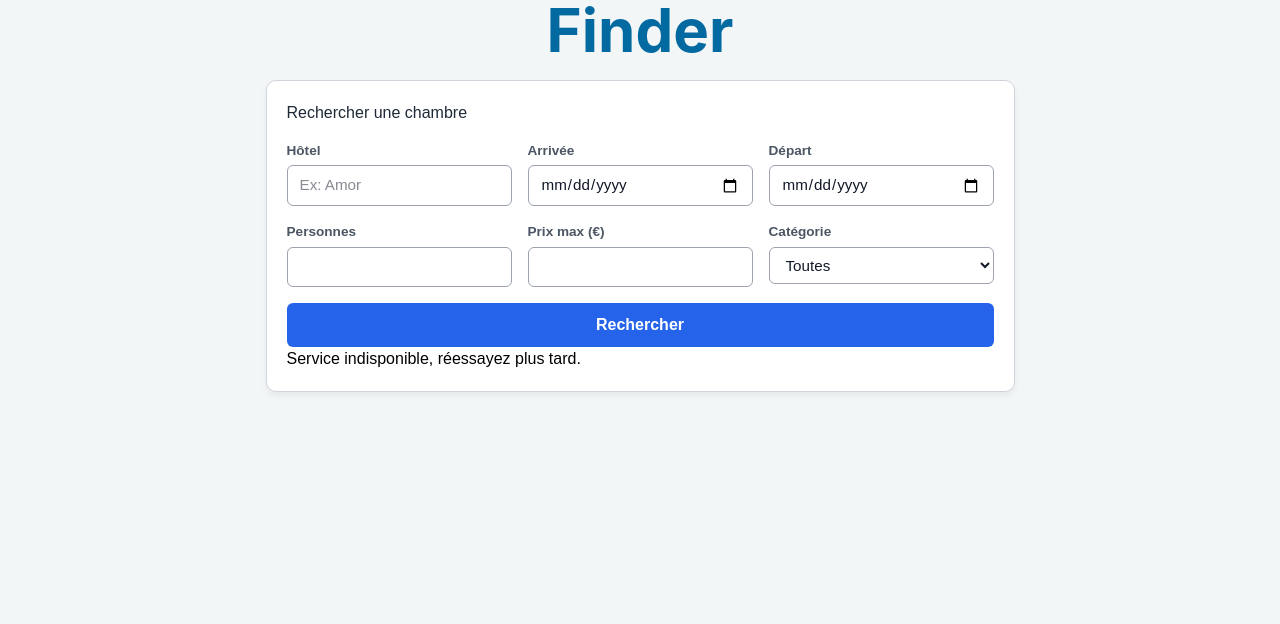
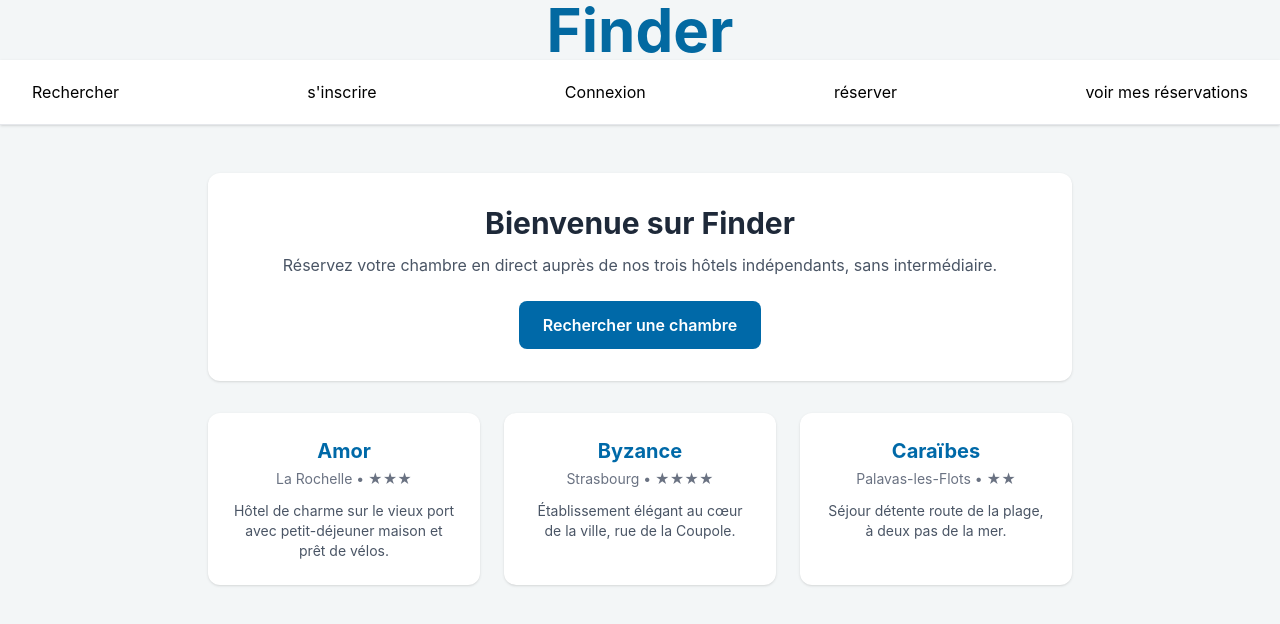
Before and after one commit to Noah22550/Finder, a React (Vite) app in the folder Finder/Front/: page / in a window 1280 px wide. Shown: the top 624 px of the page. Built offline with nearby package versions, Linux system fonts and the light colour scheme; no server answers.

Commit message:
faire la Q3 et l'etape 4

```diff
--- a/Finder/Front/package.json
+++ b/Finder/Front/package.json
@@ -13,7 +13,8 @@
     "@picocss/pico": "^2.1.1",
     "@tailwindcss/vite": "^4.3.4",
     "react": "^19.2.8",
-    "react-dom": "^19.2.8"
+    "react-dom": "^19.2.8",
+    "react-router-dom": "^7.18.5"
   },
   "devDependencies": {
     "@eslint/js": "^10.0.1",
--- a/Finder/Front/src/App.jsx
+++ b/Finder/Front/src/App.jsx
@@ -1,25 +1,38 @@
-
 import Recherche from './pages/recherche';
-import FicheChambre from './composants/FicheChambre';
-import ListeChambres from './composants/ListeChambres';
-//import '@picocss/pico/css/pico.min.css';
-import { useState } from 'react';
-
-const hotel = {
-  id: 1,
-  nom: "Amor",
-  adresse: "14 quai des Pêcheurs",
-  codePostal: "17000",
-  ville: "La Rochelle",
-  description: "Hôtel de charme sur le vieux port offrant une vue imprenable sur les tours."
-};
+import Inscription from './pages/inscription';
+import Connexion from './pages/connexion';
+import Reserver from './pages/reserver'
+import Mesreservations from './pages/mes-reservations'
+import Accueil from './pages/accueil'
+import { BrowserRouter, Routes, Route, Link } from 'react-router-dom';
 export default function App() {
   return (
     <div>
+      <BrowserRouter>
       <div className="flex flex-col items-center">
         <h1 className="text-6xl font-bold text-finder-primary">Finder</h1>
-        <Recherche />
       </div>
+        <nav className="bg-white border-b border-gray-200 shadow-sm">
+          <div className="max-w-7xl mx-auto px-4 sm:px-6 lg:px-8">
+            <div className="flex justify-between h-16 items-center">
+              <Link to="/recherche">Rechercher</Link>
+              <Link to="/inscription">s'inscrire</Link>
+              <Link to="/connexion">Connexion</Link>
+              <Link to="/Reserver">réserver</Link>
+              <Link to="/mes-reservations">voir mes réservations</Link>
+            </div>
+          </div>
+        </nav>
+        <Routes>
+          <Route path="/recherche" element={<Recherche />} />
+          <Route path="/inscription" element={<Inscription />} />
+          <Route path="/connexion" element={<Connexion />} />
+          <Route path="/reserver" element={<Reserver />} />
+          <Route path="/mes-reservations" element={<Mesreservations />} />
+          <Route path="*" element={<Accueil />} />
+        </Routes>
+      </BrowserRouter>
+
     </div>
   );
 }
--- /dev/null
+++ b/Finder/Front/src/auth.js
@@ -0,0 +1,4 @@
+let jetonCourant = null;
+
+export const jeton = () => jetonCourant;
+export const setJeton = (t) => { jetonCourant = t; };
--- /dev/null
+++ b/Finder/Front/src/pages/accueil.jsx
@@ -0,0 +1,50 @@
+import { Link } from 'react-router-dom';
+
+export default function Accueil() {
+  return (
+    <div className="max-w-4xl mx-auto px-4 py-12">
+      {/* Bloc de bienvenue assorti à la barre blanche */}
+      <div className="bg-white rounded-xl shadow-sm p-8 text-center">
+        <h2 className="text-3xl font-bold text-gray-800 mb-3">
+          Bienvenue sur Finder
+        </h2>
+        <p className="text-gray-600 mb-6">
+          Réservez votre chambre en direct auprès de nos trois hôtels indépendants, sans intermédiaire.
+        </p>
+        <Link
+          to="/recherche"
+          className="inline-block bg-sky-700 hover:bg-sky-800 text-white font-semibold px-6 py-3 rounded-lg transition"
+        >
+          Rechercher une chambre
+        </Link>
+      </div>
+
+      {/* Aperçu rapide des 3 hôtels du groupement */}
+      <div className="grid grid-cols-1 md:grid-cols-3 gap-6 mt-8">
+        <div className="bg-white rounded-xl shadow-sm p-6 text-center">
+          <h3 className="text-xl font-bold text-sky-700 mb-1">Amor</h3>
+          <p className="text-sm text-gray-500 mb-3">La Rochelle • ★★★</p>
+          <p className="text-gray-600 text-sm">
+            Hôtel de charme sur le vieux port avec petit-déjeuner maison et prêt de vélos.
+          </p>
+        </div>
+
+        <div className="bg-white rounded-xl shadow-sm p-6 text-center">
+          <h3 className="text-xl font-bold text-sky-700 mb-1">Byzance</h3>
+          <p className="text-sm text-gray-500 mb-3">Strasbourg • ★★★★</p>
+          <p className="text-gray-600 text-sm">
+            Établissement élégant au cœur de la ville, rue de la Coupole.
+          </p>
+        </div>
+
+        <div className="bg-white rounded-xl shadow-sm p-6 text-center">
+          <h3 className="text-xl font-bold text-sky-700 mb-1">Caraïbes</h3>
+          <p className="text-sm text-gray-500 mb-3">Palavas-les-Flots • ★★</p>
+          <p className="text-gray-600 text-sm">
+            Séjour détente route de la plage, à deux pas de la mer.
+          </p>
+        </div>
+      </div>
+    </div>
+  );
+}
--- /dev/null
+++ b/Finder/Front/src/pages/connexion.jsx
@@ -0,0 +1,68 @@
+import { useState } from 'react';
+import { useNavigate } from 'react-router-dom';
+import { API } from '../config';
+import { setJeton } from '../auth';
+
+export default function Connexion() {
+  // 1. Il faut déclarer les variables d'état ici !
+  const [email, setEmail] = useState('');
+  const [motDePasse, setMotDePasse] = useState('');
+  const [erreur, setErreur] = useState(null);
+
+  const navigate = useNavigate();
+
+  async function seConnecter(e) {
+    e.preventDefault();
+    setErreur(null);
+
+    try {
+      // 2. Maintenant, email et motDePasse existent quand fetch les appelle
+      const reponse = await fetch(`${API}/auth/login`, {
+        method: 'POST',
+        headers: { 'Content-Type': 'application/json' },
+        body: JSON.stringify({ email, motDePasse }),
+      });
+
+      if (!reponse.ok) {
+        throw new Error('Identifiants invalides');
+      }
+
+      const { token } = await reponse.json();
+      setJeton(token);
+      navigate('/recherche'); // Redirection vers la recherche en cas de succès
+
+    } catch {
+      setErreur('Email ou mot de passe incorrect.');
+    }
+  }
+
+  return (
+    <div className="formulaire-connexion">
+      <h2>Connexion</h2>
+      <form onSubmit={seConnecter}>
+        <div>
+          <label>Email</label>
+          {/* 3. On relie le champ à la variable email */}
+          <input
+            type="email"
+            value={email}
+            onChange={(e) => setEmail(e.target.value)}
+            required
+          />
+        </div>
+        <div>
+          <label>Mot de passe</label>
+          {/* 4. On relie le champ à la variable motDePasse */}
+          <input
+            type="password"
+            value={motDePasse}
+            onChange={(e) => setMotDePasse(e.target.value)}
+            required
+          />
+        </div>
+        <button type="submit">Se connecter</button>
+      </form>
+      {erreur && <p role="alert" style={{color: 'red'}}>{erreur}</p>}
+    </div>
+  );
+}
--- /dev/null
+++ b/Finder/Front/src/pages/inscription.jsx
@@ -0,0 +1 @@
+export default function Inscription() {}
--- /dev/null
+++ b/Finder/Front/src/pages/mes-reservations.jsx
@@ -0,0 +1,15 @@
+import { useEffect, useState } from 'react';
+import { API } from '../config';
+import { jeton } from '../auth';
+
+export default function Mesreservations(){
+
+useEffect(() => {
+  fetch(`${API}/reservations/mine`, {
+    headers: { Authorization: `Bearer ${jeton()}` },
+  })
+    .then((r) => r.json())
+    .then((data) => setReservations(data));
+}, []);
+
+}
--- a/Finder/Front/src/pages/recherche.jsx
+++ b/Finder/Front/src/pages/recherche.jsx
@@ -54,8 +54,9 @@ export default function Recherche() {
     } else {
       setHotel(null); // On efface la fiche si aucun hôtel n'est cherché
     }
-  return () => { annule = true; };
-  }, [valides, version]);
+    return () => { annule = true; };
+  },
+  [valides, version]);
 
   function rechercher(e) {
     e.preventDefault();
--- /dev/null
+++ b/Finder/Front/src/pages/reserver.jsx
@@ -0,0 +1 @@
+export default function Reserver() {}
```
Also changed, not shown: 2 other files (tests, documents, lock files or other folders).
